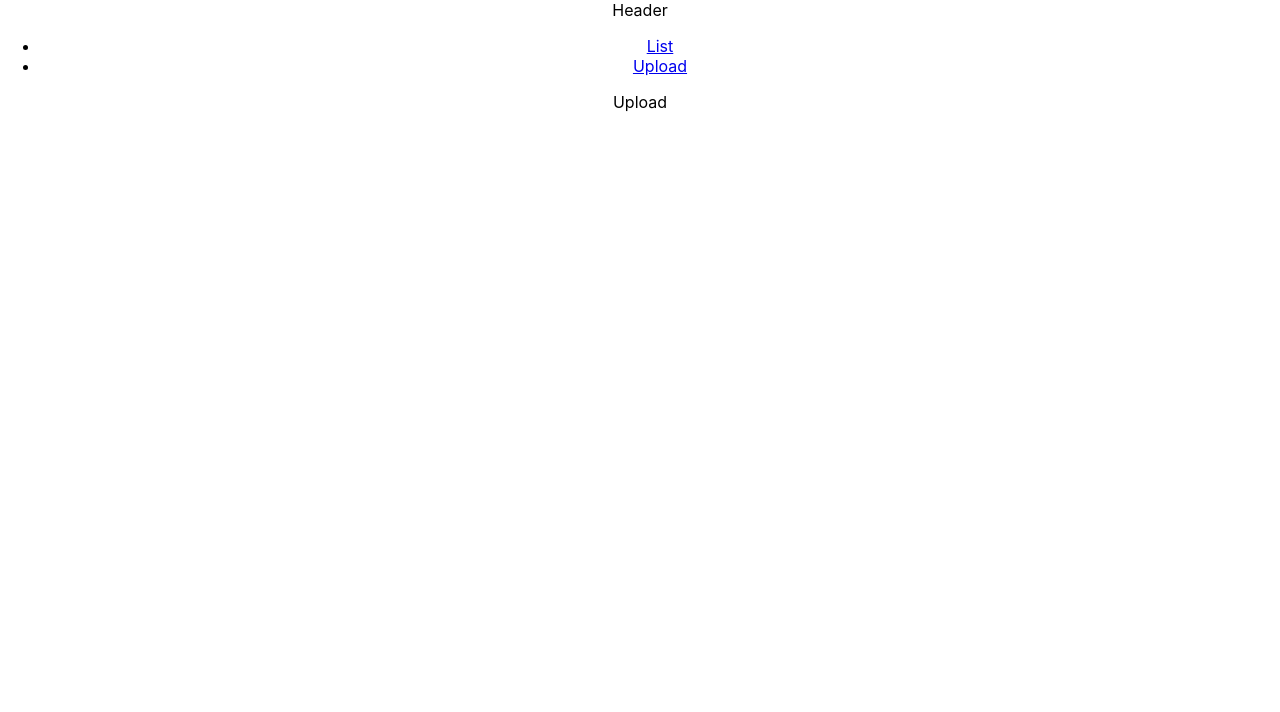
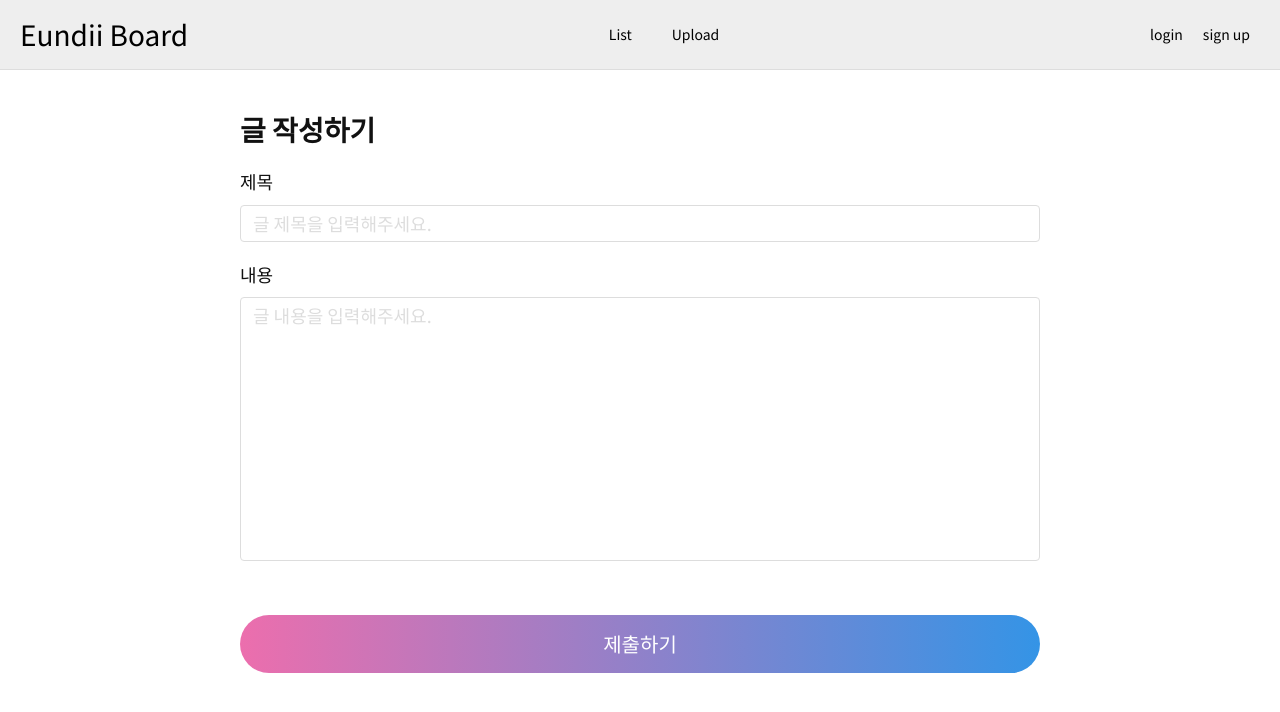
Before and after one commit to eundii/client, a React (Create React App) app: page /upload in a window 1280 px wide. Shown: the top 712 px of the page. Built offline with nearby package versions, Linux system fonts and the light colour scheme.

Commit message:
임시 스타일 작업(추후 계속 수정 예정)

```diff
--- a/package.json
+++ b/package.json
@@ -3,6 +3,9 @@
   "version": "0.1.0",
   "private": true,
   "dependencies": {
+    "@emotion/css": "^11.10.6",
+    "@emotion/react": "^11.10.6",
+    "@emotion/styled": "^11.10.6",
     "@testing-library/jest-dom": "^5.16.5",
     "@testing-library/react": "^13.4.0",
     "@testing-library/user-event": "^13.5.0",
@@ -12,6 +15,8 @@
     "react-dom": "^18.2.0",
     "react-router-dom": "^6.10.0",
     "react-scripts": "5.0.1",
+    "sass": "^1.62.0",
+    "sass-loader": "^13.2.2",
     "web-vitals": "^2.1.4"
   },
   "scripts": {
--- a/src/App.js
+++ b/src/App.js
@@ -4,15 +4,18 @@ import Header from "./Component/Header";
 import { Route, Routes } from "react-router-dom";
 import List from "./Component/List";
 import Upload from "./Component/Upload";
+import { BodyWrap } from "./styles/LayoutCss";
 
 function App() {
   return (
     <div className="App">
       <Header />
-      <Routes>
-        <Route path="/list" element={<List />} />
-        <Route path="/upload" element={<Upload />} />
-      </Routes>
+      <BodyWrap>
+        <Routes>
+          <Route path="/list" element={<List />} />
+          <Route path="/upload" element={<Upload />} />
+        </Routes>
+      </BodyWrap>
     </div>
   );
 }
--- a/src/Component/Header.js
+++ b/src/Component/Header.js
@@ -1,11 +1,20 @@
 import React from "react";
 import { Link } from "react-router-dom";
+import {
+  HeaderWrap,
+  HeaderNav,
+  HeaderSubMenu,
+  HeaderInner,
+} from "../styles/HeaderCss";
 
 function Header() {
   return (
-    <div>
-      Header
-      <nav>
+    <HeaderWrap>
+      <HeaderInner>
+        <h1>
+          <Link to="/">Eundii Board</Link>
+        </h1>
+        <HeaderNav>
           <ul>
             <li>
               <Link to="/list">List</Link>
@@ -14,8 +23,19 @@ function Header() {
               <Link to="/upload">Upload</Link>
             </li>
           </ul>
-      </nav>
-    </div>
+        </HeaderNav>
+        <HeaderSubMenu>
+          <ul>
+            <li>
+              <Link to="">login</Link>
+            </li>
+            <li>
+              <Link to="">sign up</Link>
+            </li>
+          </ul>
+        </HeaderSubMenu>
+      </HeaderInner>
+    </HeaderWrap>
   );
 }
 
--- a/src/Component/Upload.js
+++ b/src/Component/Upload.js
@@ -1,7 +1,39 @@
 import React from "react";
+import { SectionTitle, SectionWrap, SectionInner } from "../styles/LayoutCss";
+import { FormGroup } from "../styles/FormCss";
+import { BtnSubmit, FooterBtnArea } from "../styles/BtnCss";
 
 function Upload() {
-  return <div>Upload</div>;
+  return (
+    <SectionWrap>
+      <SectionTitle>글 작성하기</SectionTitle>
+      <SectionInner>
+        <form>
+          <FormGroup>
+            <label htmlFor="uploadTitle">제목</label>
+            <input
+              id="uploadTitle"
+              type="text"
+              className="form-input"
+              placeholder="글 제목을 입력해주세요."
+            />
+          </FormGroup>
+          <FormGroup>
+            <label htmlFor="uploadContent">내용</label>
+            <textarea
+              id="uploadContent"
+              className="form-textarea"
+              placeholder="글 내용을 입력해주세요."
+              rows="10"
+            ></textarea>
+          </FormGroup>
+          <FooterBtnArea>
+            <BtnSubmit>제출하기</BtnSubmit>
+          </FooterBtnArea>
+        </form>
+      </SectionInner>
+    </SectionWrap>
+  );
 }
 
 export default Upload;
--- a/src/index.js
+++ b/src/index.js
@@ -1,6 +1,6 @@
 import React from "react";
 import ReactDOM from "react-dom/client";
-import "./index.css";
+import "../src/scss/reset.scss";
 import App from "./App";
 import reportWebVitals from "./reportWebVitals";
 import { BrowserRouter } from "react-router-dom";
--- /dev/null
+++ b/src/scss/reset.scss
@@ -0,0 +1,171 @@
+/* common */
+
+// font-family
+@import url('https://fonts.googleapis.com/css2?family=Noto+Sans+KR:wght@100;300;400;500;700&display=swap');
+
+//font
+$Noto : 'Noto Sans KR';
+
+#root, .App {
+  height: 100%;
+}
+html {
+  height: 100%;
+  font-size: 62.5%;
+}
+body {
+  height: 100%;
+  -webkit-text-size-adjust:none;
+  -ms-user-select: none;
+  -moz-user-select: -moz-none;
+  -khtml-user-select: none;
+  -webkit-user-select: none;
+  user-select: none;
+  touch-action: pan-y;
+  input, textarea, div[contenteditable="true"], code {
+    -webkit-text-size-adjust: text;
+    -ms-user-select: text;
+    -moz-user-select: -moz-text;
+    -khtml-user-select: text;
+    -webkit-user-select: text;
+    user-select: text;
+  }
+}
+body, div, p, span, a, h1, h2, h3, h4, h5, h6, ul, ol, li, dl, dt, dd, table, th, td, form, fieldset, legend, input, textarea, button, select, header, footer, main, article, section, aside {
+  margin: 0;
+  padding: 0;
+  box-sizing: border-box;
+}
+body, input, textarea, select, button, table {
+  font-size: 1.4rem;
+  font-family: $Noto, sans-serif;
+  line-height: 1.4;
+  color: #111;
+}
+img, fieldset {
+  border: 0;
+}
+fieldset { // bug
+  min-width: 0;
+}
+a {
+  color: #000;
+  text-decoration: none;
+  -webkit-tap-highlight-color: rgba(0, 0, 0, 0);
+  &:active, &:hover, &:focus {
+    color: #000;
+  }
+}
+input, select, textarea {
+  -webkit-appearance: none;
+  -moz-appearance: none;
+  appearance: none;
+  border-radius: 0;
+  -webkit-border-radius: 0;
+}
+input[type="text"], input[type="number"], input[type="password"] {
+  border: 0 none;
+}
+input[type="checkbox"], input[type="radio"] {
+  overflow: hidden;
+  position: absolute;
+  top: 0;
+  left: 0;
+  width: 1px;
+  height: 1px;
+  padding: 0;
+  margin: -1px;
+  clip: rect(0,0,0,0);
+  border: 0;
+  -webkit-appearance: none;
+  -moz-appearance: none;
+  border-radius: 0;
+  -webkit-border-radius: 0;
+}
+input {
+  &:disabled,
+  &:read-only:not(select) {
+    // -webkit-text-fill-color: #ddd;
+    color: #ddd;
+    opacity: 1; /* required on iOS */
+    border-bottom-color: #ddd;
+    background-color: transparent;
+  }
+  &:read-only.readonly-bk {
+    // -webkit-text-fill-color: #000;
+    color: #000;
+    opacity: 1; /* required on iOS */
+  }
+  &.readonly-bk::placeholder {
+    // -webkit-text-fill-color: #ddd;
+    color: #ddd;
+    opacity: 1; /* required on iOS */
+  }
+}
+input::placeholder {
+  color: #ddd;
+}
+textarea {
+  resize: none;
+}
+
+// input focus 시 placeholder 투명
+input:focus::-webkit-input-placeholder,
+textarea:focus::-webkit-input-placeholder {
+  color:transparent;
+}
+
+// input clear button 제거
+input::-ms-clear,
+input::-ms-reveal {
+  display: none;
+  width : 0;
+  height: 0;
+}
+input::-webkit-search-decoration,
+input::-webkit-search-cancel-button,
+input::-webkit-search-results-button,
+input::-webkit-search-results-decoration {
+  display: none;
+}
+// input number arrows 제거
+input::-webkit-outer-spin-button,
+input::-webkit-inner-spin-button {
+  -webkit-appearance: none;
+  margin: 0;
+}
+input[type=number] {
+  -moz-appearance: textfield;
+}
+button {
+  border: 0;
+  border-radius: 0;
+  background-color: transparent;
+  outline: none;
+  cursor: pointer;
+  -webkit-tap-highlight-color: rgba(0, 0, 0, 0);
+}
+ul, ol {
+  list-style: none;
+}
+table {
+  border-collapse: collapse;
+}
+h1,h2,h3,h4,h5,h6 {
+  font-weight: normal;
+}
+b, strong {
+  font-weight: 700;
+}
+hr {
+  margin: 0;
+}
+
+:focus {
+  outline-color: transparent;
+  outline-style: none;
+}
+:focus-visible {
+  outline-color: transparent;
+  outline-style: none;
+}
--- /dev/null
+++ b/src/styles/BtnCss.js
@@ -0,0 +1,29 @@
+import styled from "@emotion/styled";
+
+const FooterBtnArea = styled.div`
+  margin-top: 5rem;
+  button {
+    display: block;
+    width: 100%;
+  }
+`;
+const BtnSubmit = styled.button`
+  display: inline-flex;
+  border-radius: 3rem;
+  padding: 1.5rem 2rem;
+  color: white;
+  font-size: 2rem;
+  background: #3494e6; /* fallback for old browsers */
+  background: -webkit-linear-gradient(
+    to right,
+    #ec6ead,
+    #3494e6
+  ); /* Chrome 10-25, Safari 5.1-6 */
+  background: linear-gradient(
+    to right,
+    #ec6ead,
+    #3494e6
+  ); /* W3C, IE 10+/ Edge, Firefox 16+, Chrome 26+, Opera 12+, Safari 7+ */
+`;
+
+export { FooterBtnArea, BtnSubmit };
--- /dev/null
+++ b/src/styles/FormCss.js
@@ -0,0 +1,27 @@
+import styled from "@emotion/styled";
+
+const FormGroup = styled.div`
+  margin-bottom: 2rem;
+  text-align: left;
+  &:last-child {
+    margin-bottom: 0;
+  }
+  label {
+    display: block;
+    margin-bottom: 1rem;
+    font-size: 1.8rem;
+  }
+  .form-input,
+  .form-textarea {
+    width: 100%;
+    padding: 0.5rem 1.2rem;
+    font-size: 1.8rem;
+    border: 1px solid #ddd;
+    border-radius: 0.4rem;
+    &::placeholder {
+      color: #ddd;
+    }
+  }
+`;
+
+export { FormGroup };
--- /dev/null
+++ b/src/styles/HeaderCss.js
@@ -0,0 +1,38 @@
+import styled from "@emotion/styled";
+
+const HeaderWrap = styled.header`
+  background-color: #eee;
+  border-bottom: 1px solid #ddd;
+`;
+const HeaderInner = styled.div`
+  display: flex;
+  justify-content: space-between;
+  align-items: center;
+  max-width: 128rem;
+  margin: 0 auto;
+  padding: 1.5rem 2rem;
+`;
+
+const HeaderNav = styled.nav`
+  ul {
+    display: flex;
+    justify-content: center;
+    align-items: center;
+    li {
+      margin: 0 2rem;
+    }
+  }
+`;
+
+const HeaderSubMenu = styled.div`
+  ul {
+    display: flex;
+    justify-content: center;
+    align-items: center;
+    li {
+      margin: 0 1rem;
+    }
+  }
+`;
+
+export { HeaderWrap, HeaderNav, HeaderSubMenu, HeaderInner };
--- /dev/null
+++ b/src/styles/LayoutCss.js
@@ -0,0 +1,25 @@
+import styled from "@emotion/styled";
+
+const BodyWrap = styled.div`
+  max-width: 128rem;
+  padding: 2rem;
+  margin: 0 auto;
+`;
+
+const SectionWrap = styled.section`
+  max-width: 80rem;
+  margin: 0 auto;
+`;
+
+const SectionTitle = styled.h2`
+  margin: 2rem 0;
+  font-size: 2.8rem;
+  font-weight: bold;
+  text-align: left;
+`;
+
+const SectionInner = styled.div`
+  margin-bottom: 5rem;
+`;
+
+export { BodyWrap, SectionWrap, SectionTitle, SectionInner };
--- /dev/null
+++ b/src/styles/UploadCss.js
@@ -0,0 +1 @@
+import styled from "@emotion/styled";
```
Also changed, not shown: 1 other file (tests, documents, lock files or other folders). Lines whose indentation alone changed are shown as unchanged.
